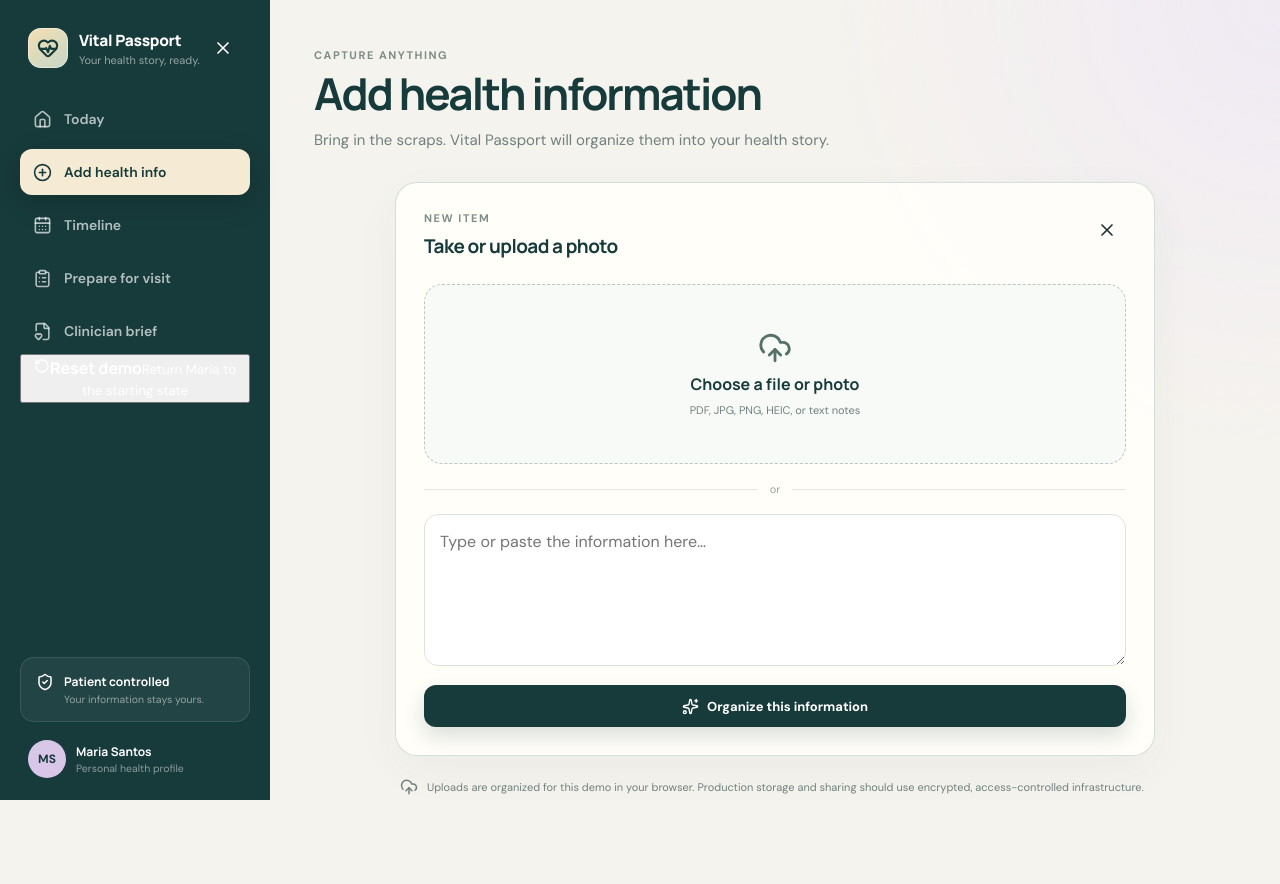
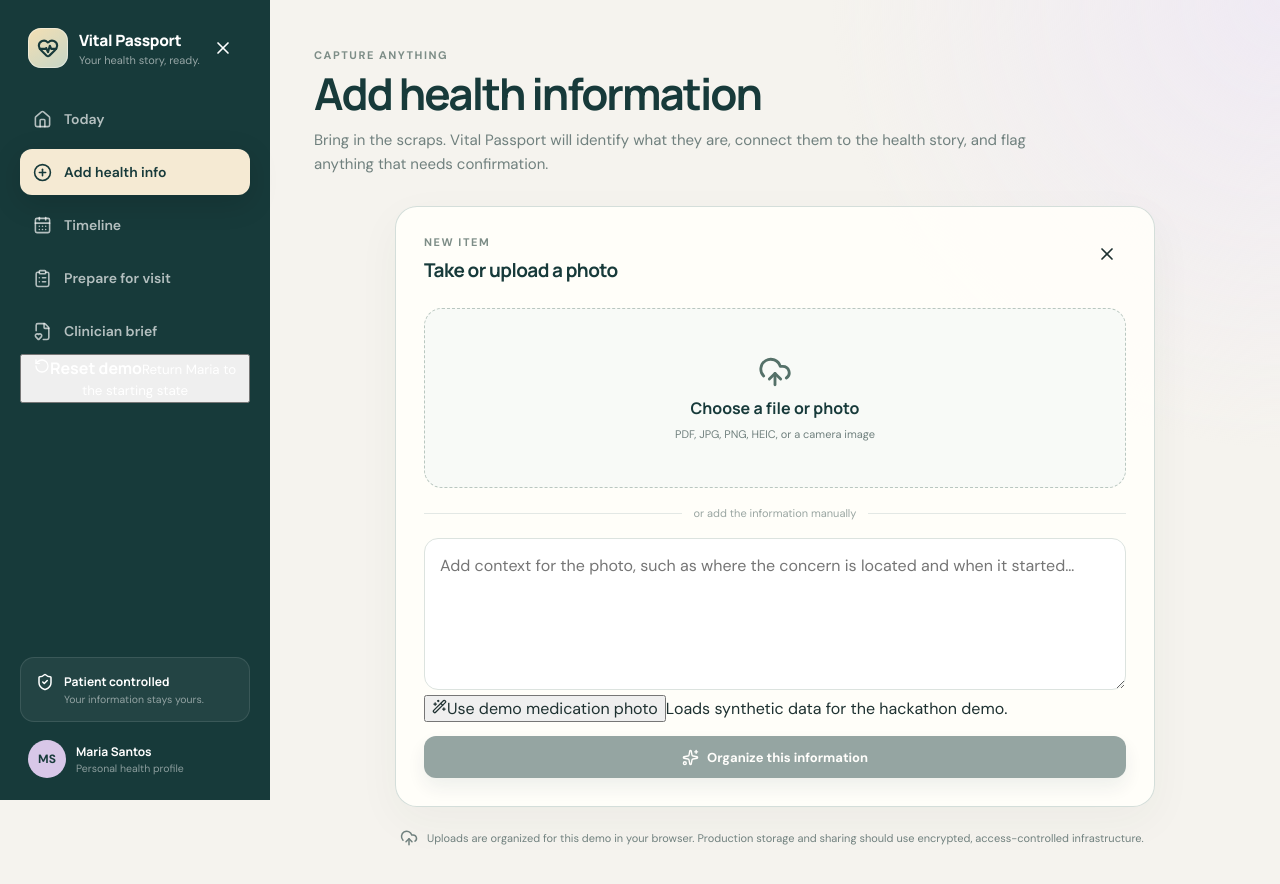
Before and after one commit to patricktran1/vitalpassport, a React (Vite) app: page /add in a window 1280 px wide. Both pictures are taken after a click on the button 541 px from the left and 224 px from the top of the page. Shown: the top 884 px of the page. Built offline with nearby package versions, Linux system fonts and the light colour scheme.

Commit message:
Make capture context aware and demo ready

```diff
--- a/src/pages/AddHealth.tsx
+++ b/src/pages/AddHealth.tsx
@@ -1,11 +1,12 @@
-import { Camera, FileText, HelpCircle, Mic, Pill, Plus, Sparkles, Stethoscope, TestTube2, UploadCloud, X } from 'lucide-react'
+import { Camera, FileText, HelpCircle, Mic, Pill, Plus, Sparkles, Stethoscope, TestTube2, UploadCloud, WandSparkles, X } from 'lucide-react'
 import { useRef, useState } from 'react'
 import { useVital } from '../context/VitalContext'
 import type { HealthItemType } from '../types'
 
 const options: Array<{type: HealthItemType; label: string; help: string; icon: typeof Camera}> = [
   { type:'photo', label:'Take or upload a photo', help:'Concern, medication, device, or paperwork', icon:Camera },
-  { type:'document', label:'Upload a document', help:'PDF, visit summary, imaging report, or letter', icon:FileText },
+  { type:'document', label:'Upload a document', help:'Visit summary, imaging report, discharge instructions, or letter', icon:FileText },
+  { type:'lab', label:'Add lab results', help:'Upload or photograph a laboratory report', icon:TestTube2 },
   { type:'medication', label:'Add a medication', help:'Photograph the bottle or enter it manually', icon:Pill },
   { type:'voice', label:'Record a voice note', help:'Describe what happened in your own words', icon:Mic },
   { type:'symptom', label:'Log a symptom', help:'Track timing, severity, triggers, and changes', icon:Stethoscope },
@@ -22,16 +23,31 @@
   question: { title:'Question for Dr. Kim', summary:'Your question was added to the clinician brief.', fields:[['Topic','Medication'],['Priority','High'],['Status','Ready for visit']] },
 }
 
+const inputCopy: Record<HealthItemType,{placeholder:string;sample:string;sampleLabel:string}> = {
+  photo: { placeholder:'Add context for the photo, such as where the concern is located and when it started…', sample:'Photo of medication bottle taken today. This is the dose I am currently taking.', sampleLabel:'Use demo medication photo' },
+  document: { placeholder:'Paste visit instructions or notes here, or upload the original document above…', sample:'Bayview Urgent Care, July 2, 2026. Follow up with primary care in 1–2 weeks. Metoprolol 25 mg twice daily.', sampleLabel:'Use demo visit summary' },
+  lab: { placeholder:'Paste laboratory results here, or upload a report above…', sample:'Hemoglobin 10.8 g/dL low. Glucose 168 mg/dL high. Creatinine 0.9 mg/dL normal.', sampleLabel:'Use demo lab report' },
+  medication: { placeholder:'Enter the medication name, dose, and how you take it…', sample:'Metoprolol succinate ER 50 mg. Take one tablet by mouth every morning.', sampleLabel:'Use demo bottle label' },
+  voice: { placeholder:'Describe the symptom in your own words. Include when it started, what it feels like, and what makes it better or worse…', sample:'I have felt lightheaded most mornings for about three weeks. It is worse when I get out of bed and sometimes improves after breakfast.', sampleLabel:'Use demo voice note' },
+  symptom: { placeholder:'What happened? Include timing, severity, triggers, and whether it is improving or worsening…', sample:'Moderate dizziness when standing, intermittent, ongoing for three weeks. No fainting.', sampleLabel:'Use demo symptom update' },
+  question: { placeholder:'What do you want to make sure your doctor answers?…', sample:'Could the medication change be contributing to the dizziness?', sampleLabel:'Use demo doctor question' },
+}
+
+const filePreferred: HealthItemType[] = ['photo','document','lab','medication']
+
 export function AddHealth() {
   const [selected, setSelected] = useState<HealthItemType | null>(null)
   const [processing, setProcessing] = useState(false)
   const [complete, setComplete] = useState(false)
   const [fileName, setFileName] = useState('')
+  const [textValue,setTextValue]=useState('')
   const fileRef = useRef<HTMLInputElement>(null)
   const { addUpload } = useVital()
 
+  const clearWorkspace=()=>{setSelected(null);setComplete(false);setFileName('');setTextValue('')}
+
   const processItem = () => {
-    if (!selected) return
+    if (!selected || (!fileName && !textValue.trim())) return
     setProcessing(true)
     setTimeout(() => { setProcessing(false); setComplete(true) }, 1400)
   }
@@ -40,26 +56,29 @@
     if (!selected) return
     const extraction = mockExtraction[selected]
     addUpload({ id:`upload-${Date.now()}`, name:extraction.title, type:selected, date:'Today', status:'ready', summary:extraction.summary })
-    setSelected(null); setComplete(false); setFileName('')
+    clearWorkspace()
   }
 
   return <div className="page">
-    <section className="page-heading"><div className="eyebrow">Capture anything</div><h1>Add health information</h1><p>Bring in the scraps. Vital Passport will organize them into your health story.</p></section>
+    <section className="page-heading"><div className="eyebrow">Capture anything</div><h1>Add health information</h1><p>Bring in the scraps. Vital Passport will identify what they are, connect them to the health story, and flag anything that needs confirmation.</p></section>
 
     {!selected && <div className="capture-grid">{options.map(({type,label,help,icon:Icon}) => <button className="capture-card" key={type} onClick={() => setSelected(type)}><span className="capture-icon"><Icon size={23}/></span><span><strong>{label}</strong><small>{help}</small></span><Plus size={19}/></button>)}</div>}
 
     {selected && <section className="card capture-workspace">
-      <div className="card-heading"><div><div className="eyebrow">New item</div><h2>{options.find(o=>o.type===selected)?.label}</h2></div><button className="icon-button" onClick={()=>{setSelected(null);setComplete(false);setFileName('')}}><X size={20}/></button></div>
+      <div className="card-heading"><div><div className="eyebrow">New item</div><h2>{options.find(o=>o.type===selected)?.label}</h2></div><button className="icon-button" onClick={clearWorkspace}><X size={20}/></button></div>
 
       {!processing && !complete && <>
-        <button className="drop-zone" onClick={()=>fileRef.current?.click()}><UploadCloud size={34}/><strong>{fileName || 'Choose a file or photo'}</strong><span>PDF, JPG, PNG, HEIC, or text notes</span></button>
-        <input ref={fileRef} type="file" hidden onChange={(e)=>setFileName(e.target.files?.[0]?.name || '')}/>
-        <div className="or-divider"><span>or</span></div>
-        <textarea className="large-input" placeholder="Type or paste the information here…" rows={5}/>
-        <button className="button primary full" onClick={processItem}><Sparkles size={17}/> Organize this information</button>
+        {filePreferred.includes(selected)&&<>
+          <button className="drop-zone" onClick={()=>fileRef.current?.click()}><UploadCloud size={34}/><strong>{fileName || 'Choose a file or photo'}</strong><span>PDF, JPG, PNG, HEIC, or a camera image</span></button>
+          <input ref={fileRef} type="file" hidden onChange={(e)=>setFileName(e.target.files?.[0]?.name || '')}/>
+          <div className="or-divider"><span>or add the information manually</span></div>
+        </>}
+        <textarea className="large-input" value={textValue} onChange={e=>setTextValue(e.target.value)} placeholder={inputCopy[selected].placeholder} rows={5}/>
+        <div className="sample-input-row"><button className="sample-button" onClick={()=>{setTextValue(inputCopy[selected].sample);setFileName('')}}><WandSparkles size={15}/>{inputCopy[selected].sampleLabel}</button><span>Loads synthetic data for the hackathon demo.</span></div>
+        <button className="button primary full" disabled={!fileName&&!textValue.trim()} onClick={processItem}><Sparkles size={17}/> Organize this information</button>
       </>}
 
-      {processing && <div className="processing-state"><div className="processing-orbit"><Sparkles size={24}/></div><h3>Reading and organizing</h3><p>Identifying dates, medications, results, instructions, and anything that needs confirmation.</p><div className="processing-lines"><span/><span/><span/></div></div>}
+      {processing && <div className="processing-state"><div className="processing-orbit"><Sparkles size={24}/></div><h3>Reading, comparing, and organizing</h3><p>Identifying dates, medications, results, instructions, related concerns, and anything that conflicts with the existing story.</p><div className="processing-lines"><span/><span/><span/></div></div>}
 
       {complete && <div className="extraction-result"><div className="success-mark"><TestTube2 size={22}/></div><div className="eyebrow">Ready for review</div><h2>{mockExtraction[selected].title}</h2><p>{mockExtraction[selected].summary}</p><div className="extracted-fields">{mockExtraction[selected].fields.map(([label,value])=><div key={label}><span>{label}</span><strong>{value}</strong></div>)}</div><div className="confidence-bar"><span><Sparkles size={15}/> High-confidence extraction</span><strong>94%</strong></div><div className="button-row"><button className="button ghost" onClick={()=>setComplete(false)}>Correct details</button><button className="button primary" onClick={saveItem}>Confirm and add</button></div></div>}
     </section>}
```
